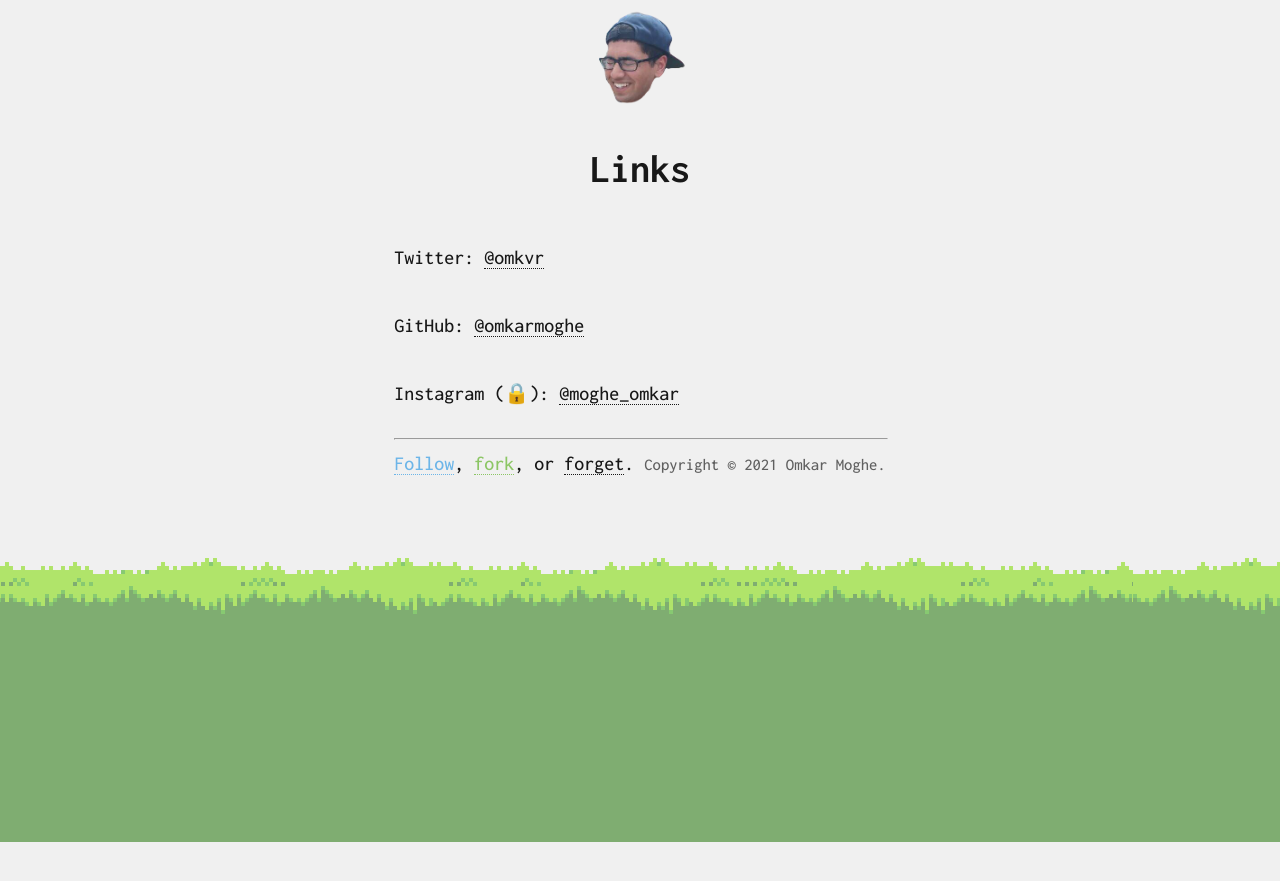
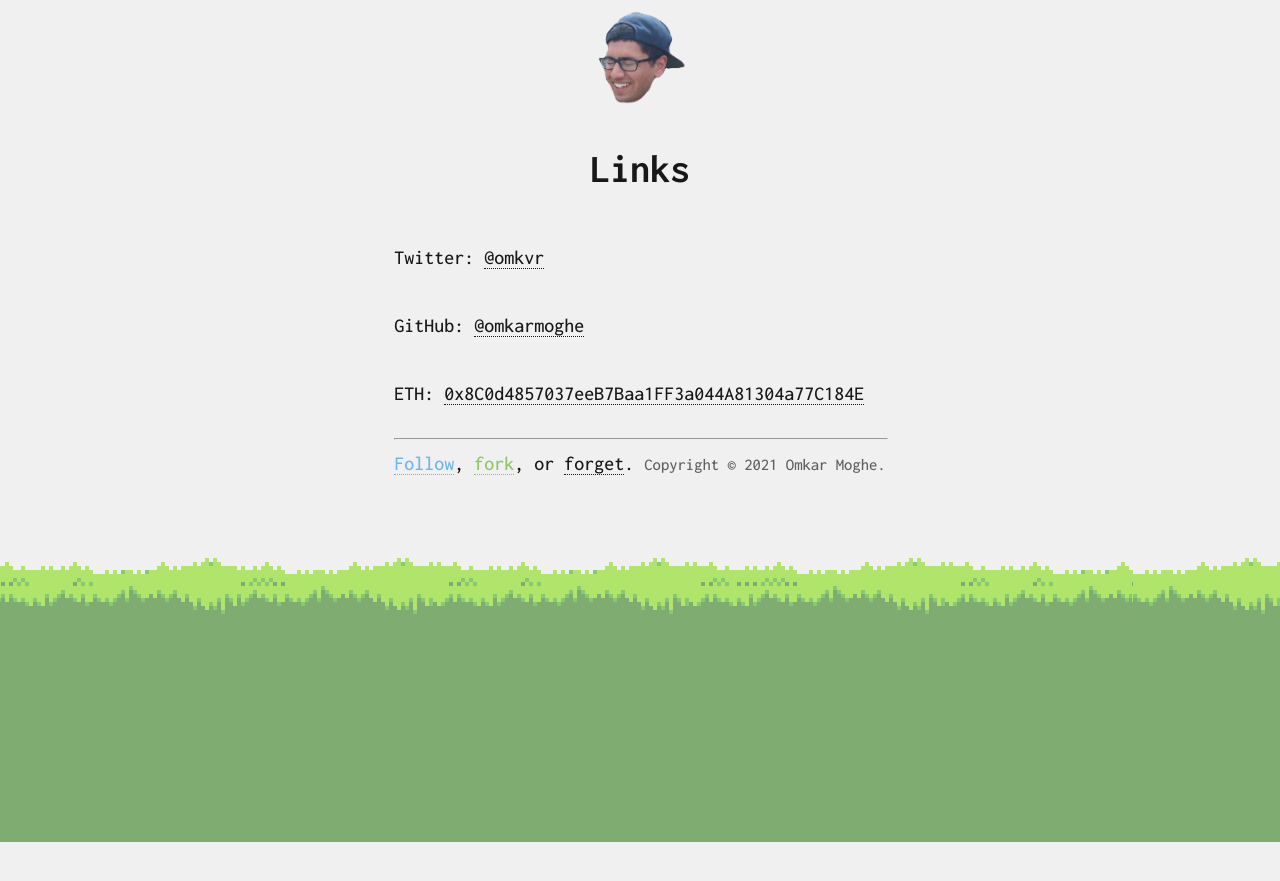
Before and after one commit to omkarmoghe/omkarmoghe.github.io, a Jekyll site: the page built from links.md, in a window 1280 px wide. Shown: the top 881 px of the page. Built offline with Jekyll 4.4.1, drawn with Linux system fonts in a browser that asks for light colours; nearby versions of some CDN libraries.

Commit message:
remove ig, add eth

```diff
--- a/links.md
+++ b/links.md
@@ -9,4 +9,4 @@ Twitter: [@omkvr](https://twitter.com/omkvr)
 
 GitHub: [@omkarmoghe](https://github.com/omkarmoghe)
 
-Instagram (🔒): [@moghe_omkar](https://www.instagram.com/moghe_omkar/)
+ETH: [0x8C0d4857037eeB7Baa1FF3a044A81304a77C184E](https://etherscan.io/address/0x8C0d4857037eeB7Baa1FF3a044A81304a77C184E)
```
